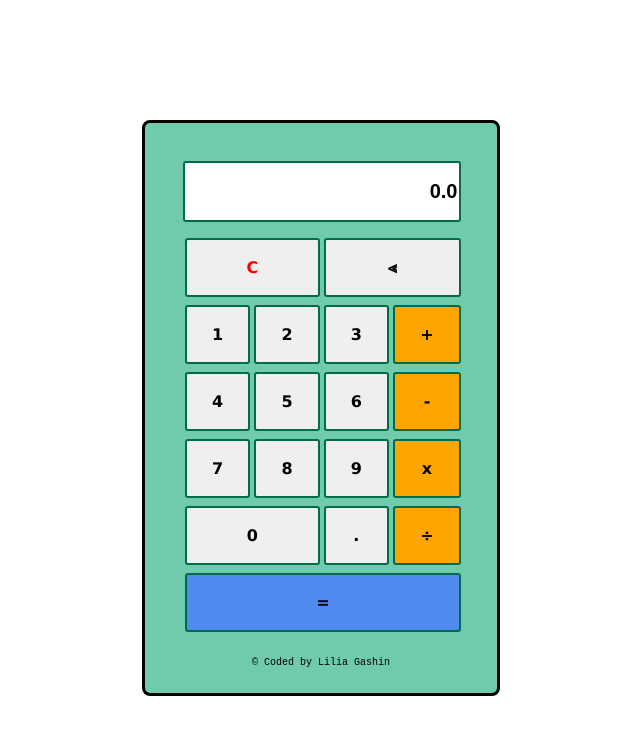
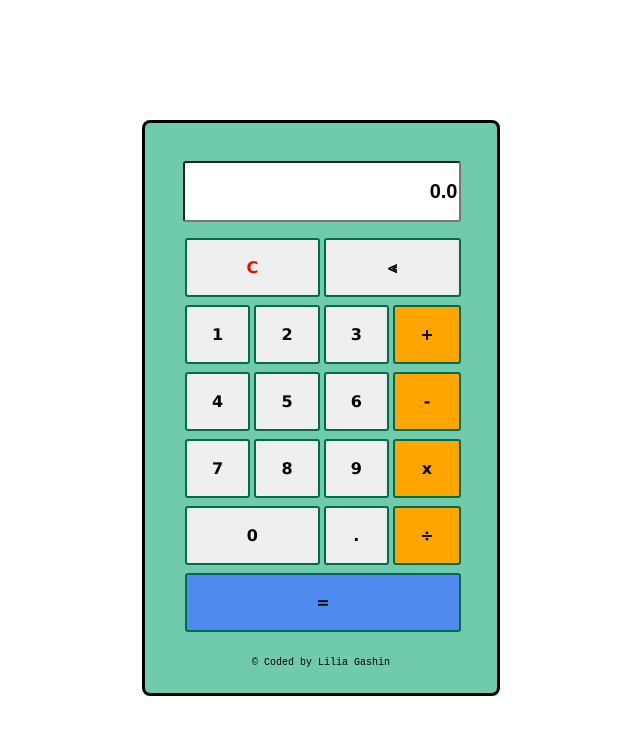
Before and after one commit to codinglil/calculator-project, a plain HTML site: page index.html in a window 1280 px wide. Shown: the whole page, without its empty margins (319-959 px from the left). Drawn offline with Linux system fonts and the light colour scheme.

Commit message:
no changes

```diff
--- a/style.css
+++ b/style.css
@@ -33,7 +33,7 @@ td input:not(.display):hover {
   width: 98%;
   height: 55px;
   margin-bottom: 10px;
-  border: 2px solid rgb(1, 108, 74);
+  /* border: 2px solid rgb(1, 108, 74); */
   border-radius: 3px;
   text-align: right;
   font-size: 20px;
```
